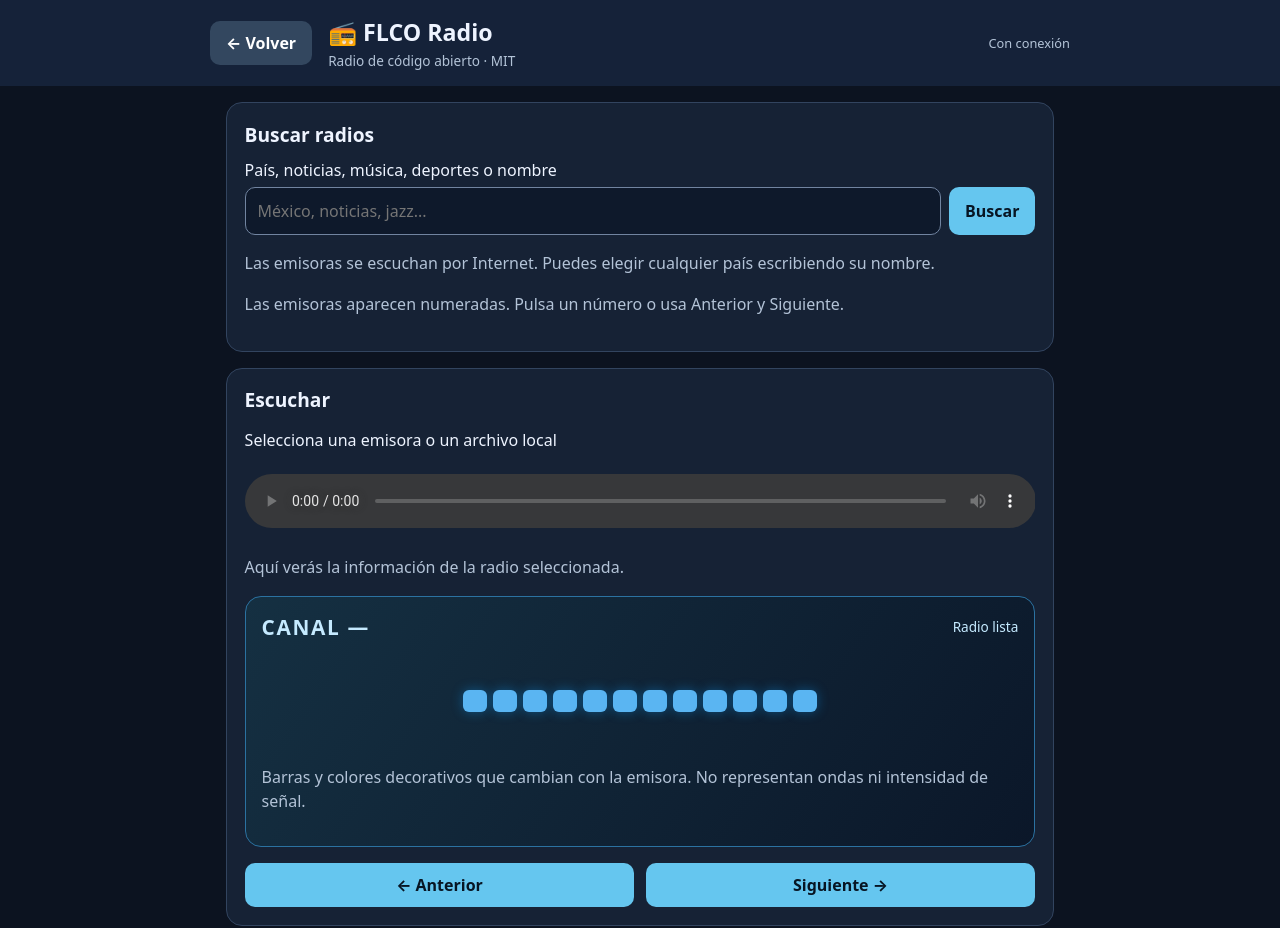
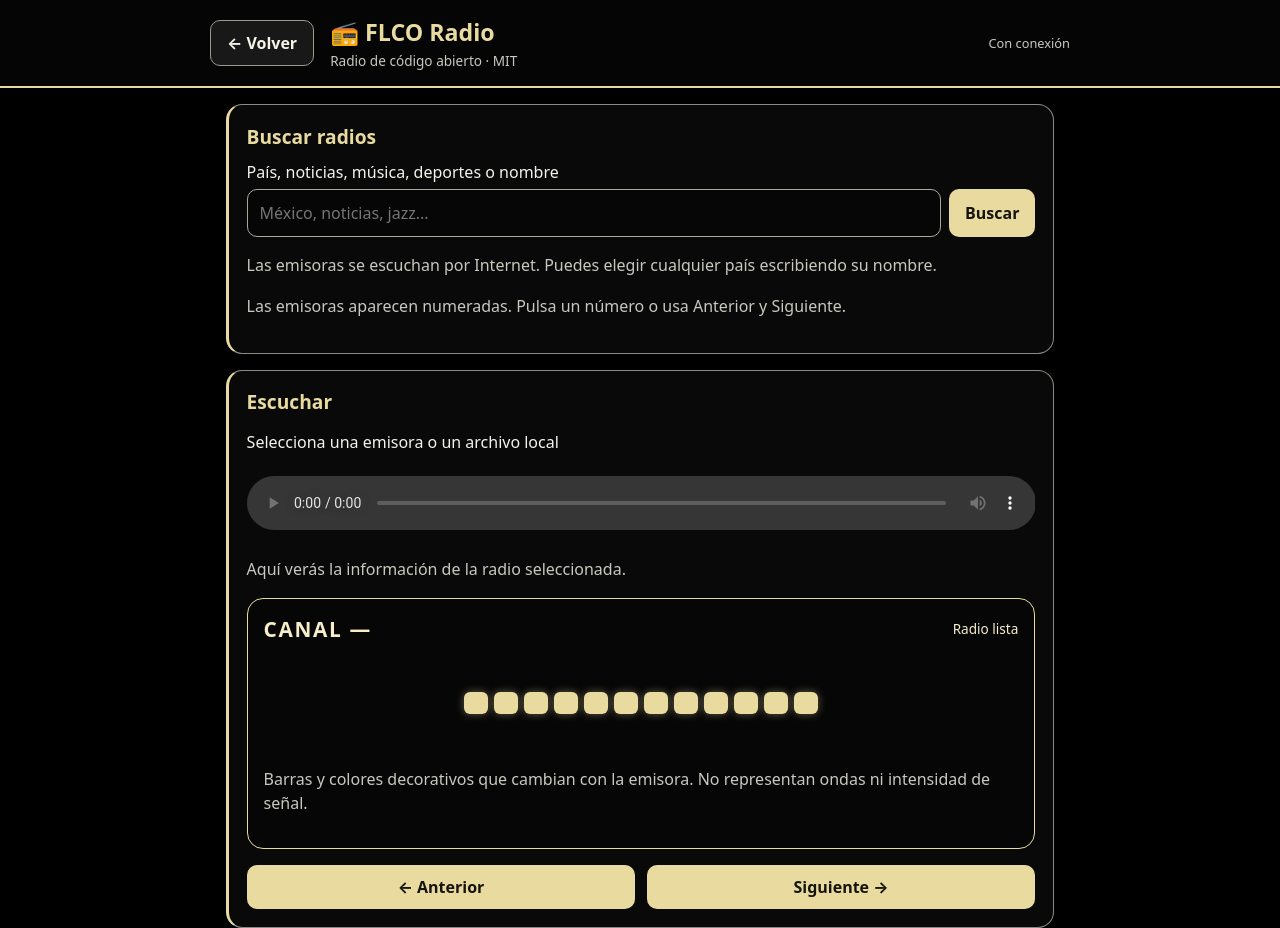
Before and after one commit to Dirix24/FLCO, a plain HTML site: page web/index.html in a window 1280 px wide. Shown: the top 928 px of the page. Drawn offline with Linux system fonts and the light colour scheme.

Commit message:
style: black FLCO theme with soft yellow and white line accents

```diff
--- a/web/styles.css
+++ b/web/styles.css
@@ -13,3 +13,29 @@
 .channel-nav{display:flex;gap:.7rem}.channel-nav button{flex:1}
 @media(prefers-reduced-motion:reduce){.radio-dial.is-playing .dial-bars i{animation:none}}
 @media(max-width:420px){.channel-nav{flex-direction:column}.dial-bars{gap:3px}}
+
+/* FLCO · tema negro con líneas blancas y amarillo suave */
+:root{background:#000;color:#f4f3ec;--flco-accent:#e9dba0;--flco-line:#e7e7df}
+html,body{background:#000;color:#f4f3ec}
+.topbar{background:#050505;border-bottom:2px solid var(--flco-accent)}
+.topbar h1{color:var(--flco-accent)}
+.topbar p,.topbar #connection-state,.hint,footer,.station-details small{color:#c9c8be}
+main{background:#000}
+.panel{background:#090909;border:1px solid #8c8b83;border-left:3px solid var(--flco-accent)}
+.panel h2,.panel summary{color:var(--flco-accent)}
+.stations li{background:#050505;border:1px solid #77776e;border-bottom-color:var(--flco-accent)}
+button{background:var(--flco-accent);color:#15140e}
+button:hover{background:#fff2bb;color:#0b0b0b}
+button.secondary,.topbar #back-button{background:#181818;color:#f6f4e9;border:1px solid #9c9a8e}
+button.secondary:hover,.topbar #back-button:hover{background:#292929}
+input{background:#060606;color:#fff;border:1px solid #aaa99e}
+input:focus-visible,button:focus-visible,a:focus-visible{outline:3px solid var(--flco-accent);outline-offset:3px}
+a{color:#f4e5ab}
+canvas{background:#050505;border:1px solid #8b8b82}
+.channel-number{background:#111;color:var(--flco-accent);border:1px solid var(--flco-accent)}
+.channel-number:hover{background:#302b1c;color:#fff}
+.radio-dial{background:#060606;border:1px solid var(--flco-accent)}
+.dial-heading{color:#f7edc9}
+.dial-bars i{background:var(--flco-accent);box-shadow:0 0 9px #e9dba066}
+footer{border-top:1px solid #66665f}
+@media(max-width:600px){.panel{border-left-width:2px}}
```
